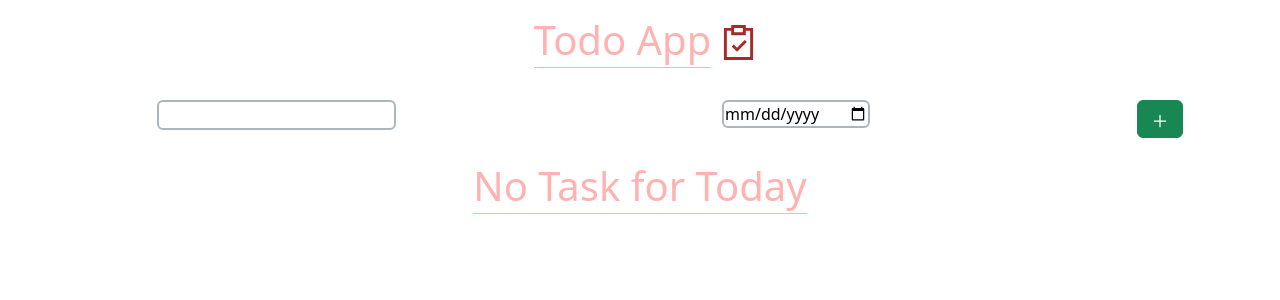
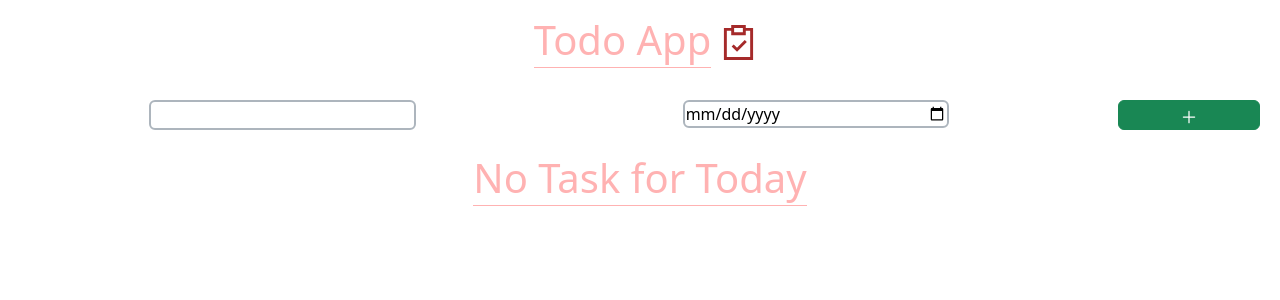
Before and after one commit to iamshreyashjain/todoApp, a React (Vite) app: page / in a window 1280 px wide. Shown: the top 300 px of the page. Built offline with nearby package versions, Linux system fonts and the light colour scheme.

Commit message:
3rd commit

```diff
--- a/src/AddTodo.jsx
+++ b/src/AddTodo.jsx
@@ -40,27 +40,27 @@ function AddTodo() {
   }
 
   return (
-    <form className="row mx-3" onSubmit={handleAddButtonClick}>
-      <div className="col-5">
+    <div className="d-flex flex-row col-lg-12 justify-content-around mx-3" onSubmit={handleAddButtonClick}>
+      <div className="col-lg-5 col-4">
         <input type="text"
                value={task}
                onChange={onNewTask}
-               className="rounded border border-2 border-dark-subtle">
+               className="col-lg-6 col-12 rounded border border-2 border-dark-subtle">
         </input>
       </div>
-      <div className="col-5">
+      <div className="col-lg-5  col-4">
         <input type="date"
                value={date}
                onChange={onNewDate}
-               className="rounded border border-2 border-dark-subtle align-self-baseline">
+               className="col-lg-6 col-12 rounded border border-2 border-dark-subtle align-self-baseline">
         </input>
       </div>
-      <div className="col-2">
+      <div className="col-lg-2">
         <button type="submit"
-                className="btn btn-success"><IoAdd size={20} />
+                className="col-lg-8  col-12 btn btn-success" style={{height: '30px'}}><IoAdd size={20} className="mb-5" />
         </button>
       </div>
-    </form>
+    </div>
   );
 }
 
```
